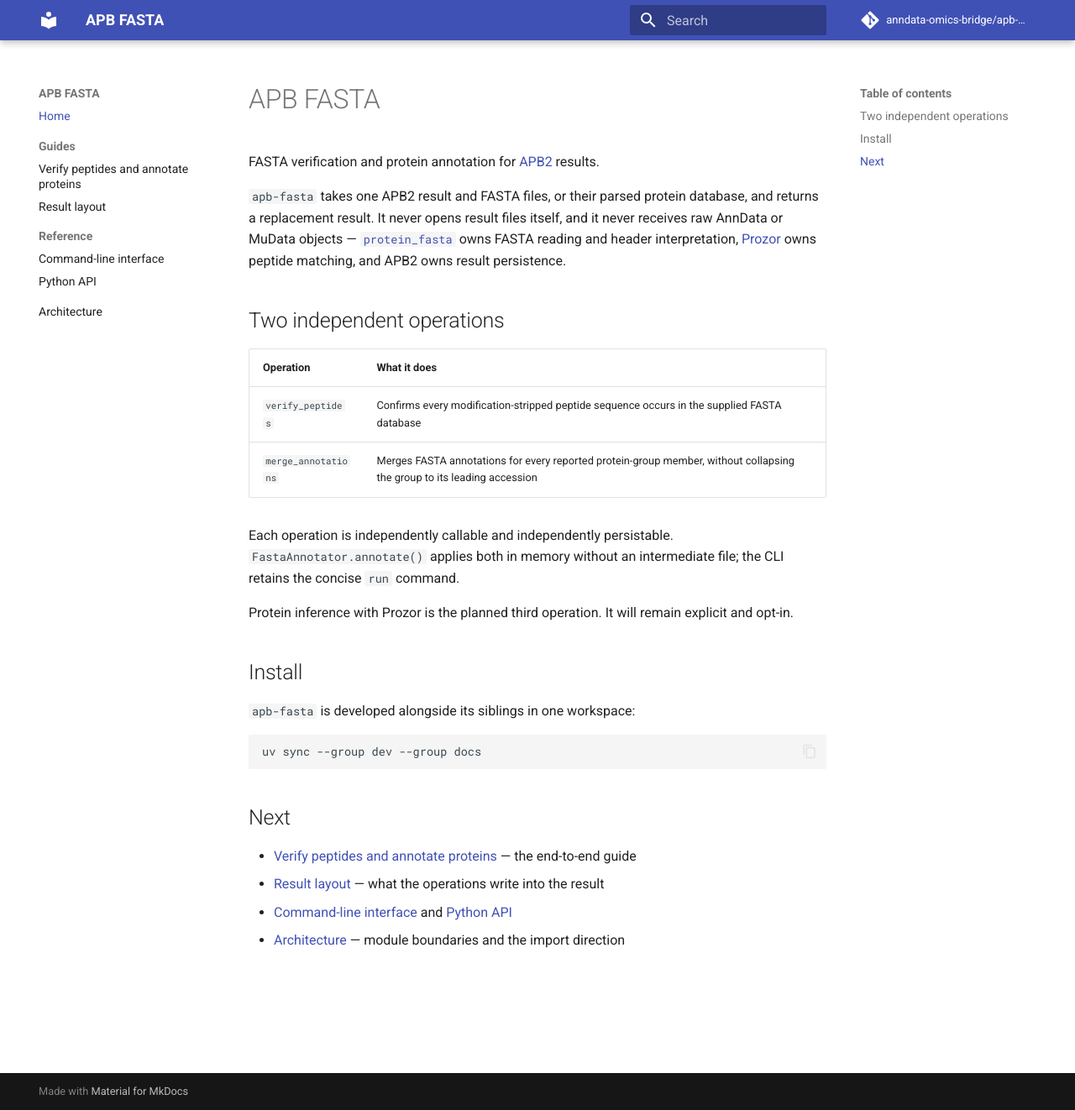
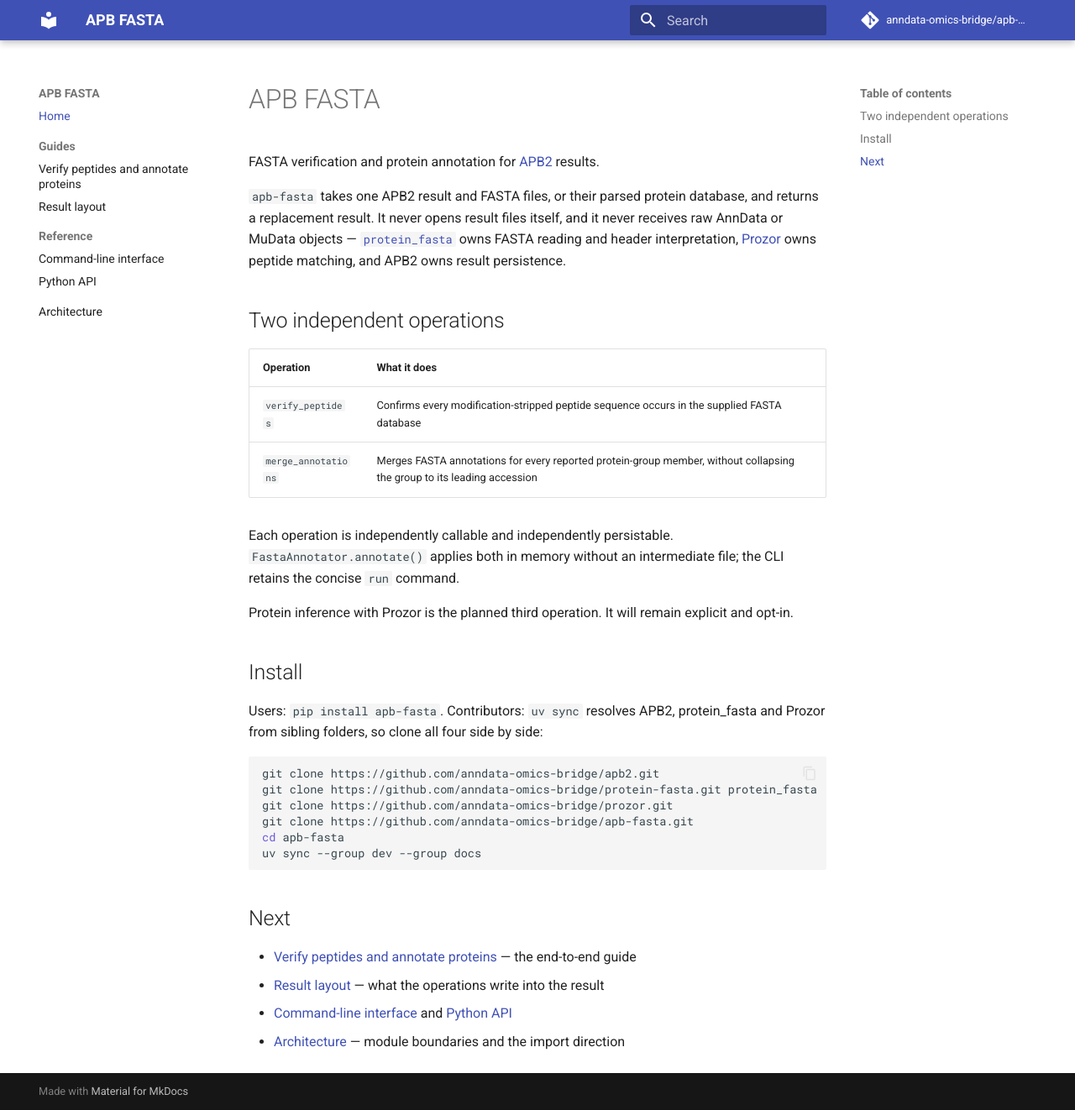
Before and after one commit to anndata-omics-bridge/apb-fasta, an MkDocs documentation site: the page built from docs/index.md, in a window 1280 px wide and 1322 px high. Shown: the whole window at 84% size. Built offline with MkDocs 1.6.1 and Material for MkDocs 9.7.7, drawn with Linux system fonts in a browser that asks for light colours; comment, search, counter and statistics services are not loaded.

Commit message:
docs: install names the sibling checkouts
Also includes concurrent pages.yml and quality.yml edits.

````diff
--- a/docs/index.md
+++ b/docs/index.md
@@ -17,9 +17,14 @@ Protein inference with Prozor is the planned third operation. It will remain exp
 
 ## Install
 
-`apb-fasta` is developed alongside its siblings in one workspace:
+Users: `pip install apb-fasta`. Contributors: `uv sync` resolves APB2, protein_fasta and Prozor from sibling folders, so clone all four side by side:
 
 ```bash
+git clone https://github.com/anndata-omics-bridge/apb2.git
+git clone https://github.com/anndata-omics-bridge/protein-fasta.git protein_fasta
+git clone https://github.com/anndata-omics-bridge/prozor.git
+git clone https://github.com/anndata-omics-bridge/apb-fasta.git
+cd apb-fasta
 uv sync --group dev --group docs
 ```
 
````
Also changed, not shown: 2 other files.
